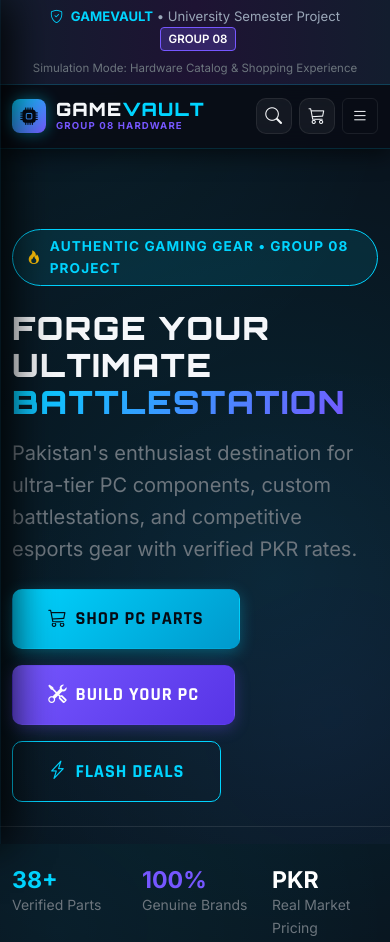
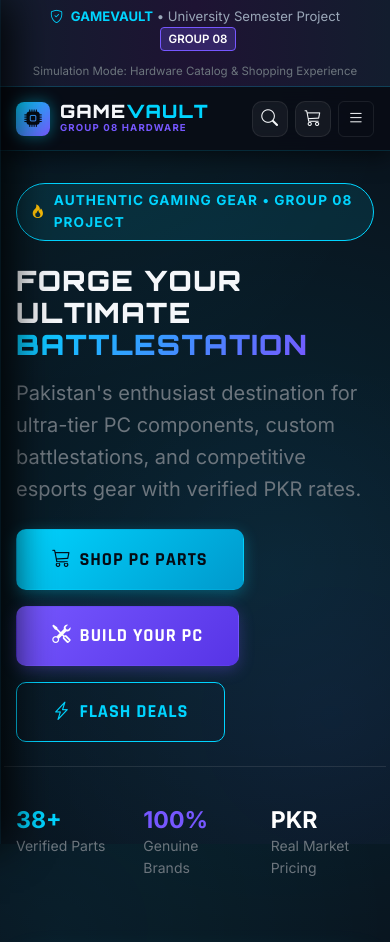
Before and after one commit to mueeziqlevel2-a11y/SE-B_Group08_GearVault, a plain HTML site: page index.html in a window 390 px wide. Shown: the top 942 px of the page. Drawn offline with nearby package versions, Linux system fonts and the light colour scheme.

Commit message:
Enhance mobile layout with responsive styles
Add responsive media query rules for viewports <= 768px to increase section padding, card margins, and button spacing without altering desktop layouts.

```diff
--- a/css/layout.css
+++ b/css/layout.css
@@ -527,3 +527,39 @@
     font-size: 0.95rem;
   }
 }
+/* Mobile Spacing & Congestion Polish (<= 768px) */
+@media (max-width: 768px) {
+  section, .hero-section, .page-header {
+    padding-top: 2rem !important;
+    padding-bottom: 2rem !important;
+  }
+
+  .container, .container-fluid {
+    padding-left: 16px !important;
+    padding-right: 16px !important;
+  }
+
+  .row > [class*="col-"] {
+    margin-bottom: 1.15rem;
+  }
+
+  .card, .product-card, .summary-box, .filter-panel {
+    padding: 1rem !important;
+    margin-bottom: 1rem !important;
+  }
+
+  .btn-group, .card-actions, .hero-buttons, .d-flex.gap-2 {
+    flex-wrap: wrap !important;
+    gap: 0.65rem !important;
+  }
+
+  h1, .display-4 {
+    font-size: 1.75rem !important;
+    margin-bottom: 0.75rem !important;
+  }
+
+  h2 {
+    font-size: 1.4rem !important;
+    margin-bottom: 0.65rem !important;
+  }
+}
```
